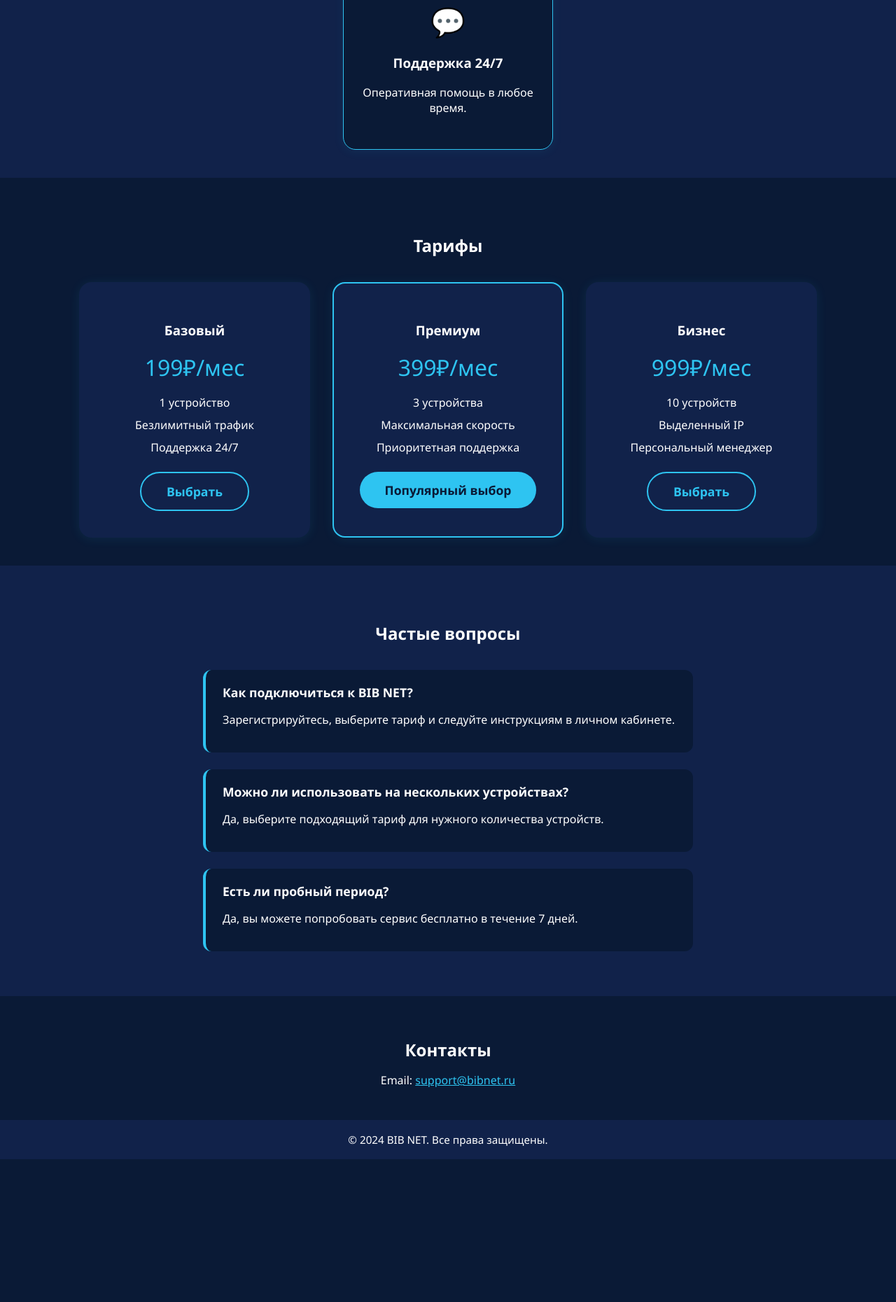
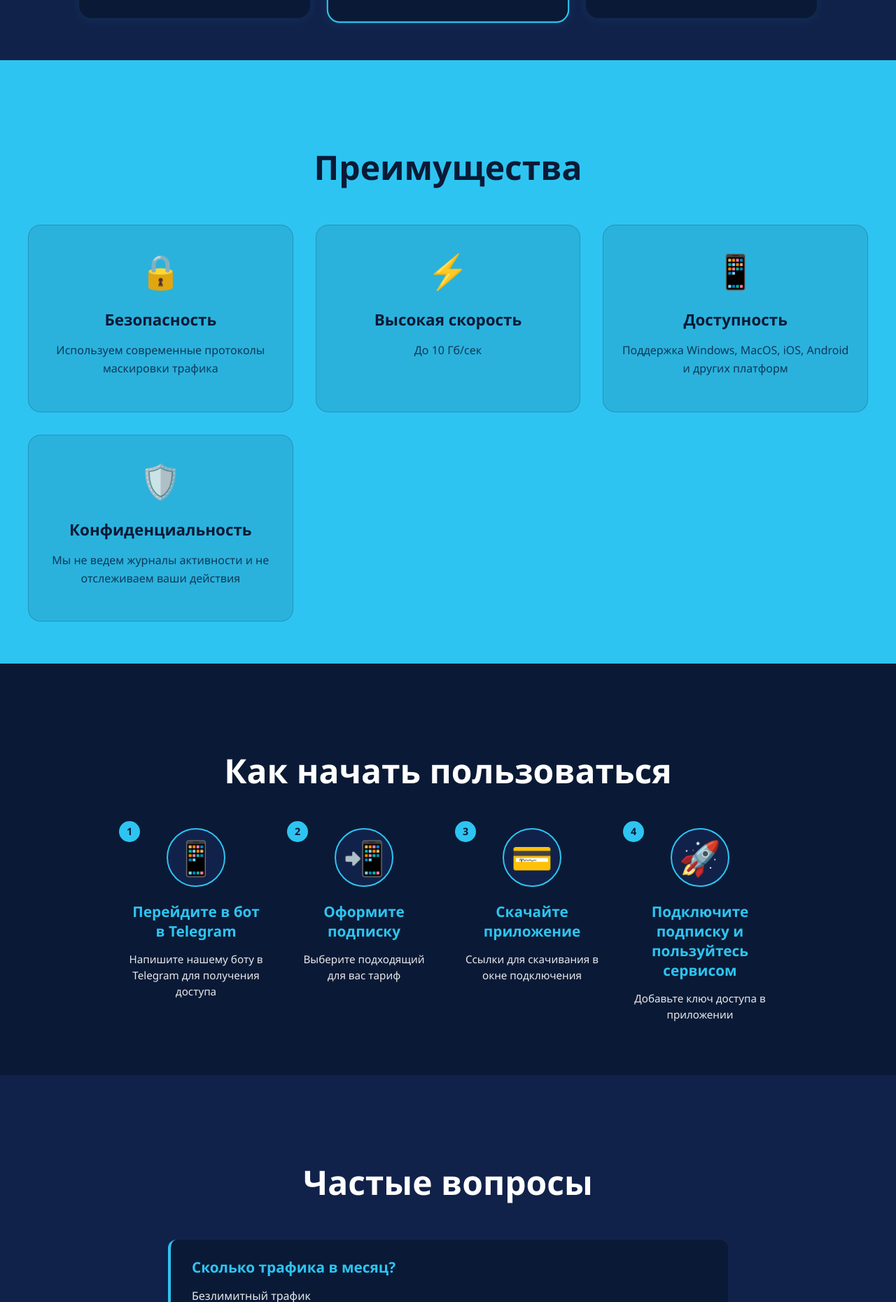
Before and after one commit to AlexKanivets/bibNet, a plain HTML site: page index.html in a window 1280 px wide. Shown: the part 940-2800 px from the top of the page at 70% size. Before the commit the page ends 2596 px from the top, so only its background shows below. Drawn offline with Linux system fonts and the light colour scheme.

Commit message:
Add files via upload

```diff
--- a/index.html
+++ b/index.html
@@ -7,120 +7,154 @@
   <link rel="stylesheet" href="styles.css">
 </head>
 <body>
-  <header class="header">
-    <div class="container header__container">
-      <img src="logo.png" alt="BIB NET Logo" class="logo">
-      <nav class="nav">
-        <a href="#about">О нас</a>
-        <a href="#features">Преимущества</a>
-        <a href="#pricing">Тарифы</a>
-        <a href="#faq">FAQ</a>
-        <a href="#contact">Контакты</a>
-      </nav>
-    </div>
-  </header>
   <main>
     <section class="hero">
       <div class="container hero__container">
         <div class="hero__content">
-          <h1>BIB NET — Ваш безопасный VPN</h1>
-          <p>Анонимность, скорость и свобода в интернете. Защитите свои данные с BIB NET!</p>
-          <a href="#pricing" class="btn btn-primary">Попробовать бесплатно</a>
+          <img src="logo.png" alt="BIB NET Logo" class="hero__logo">
+          <h1>BIB NET</h1>
+          <p>Ваша безпасность, скорость и защита данных в интернете</p>
+          <a href="https://t.me/BibNetBot" class="btn btn-primary btn-animated">Подключить</a>
         </div>
       </div>
     </section>
-    <section class="features" id="features">
-      <div class="container features__container">
-        <h2>Преимущества BIB NET</h2>
-        <div class="features__list">
-          <div class="feature">
-            <div class="feature__icon">🔒</div>
-            <h3>Безопасность</h3>
-            <p>Шифрование трафика и защита личных данных.</p>
-          </div>
-          <div class="feature">
-            <div class="feature__icon">⚡</div>
-            <h3>Высокая скорость</h3>
-            <p>Стабильное и быстрое соединение без ограничений.</p>
-          </div>
-          <div class="feature">
-            <div class="feature__icon">🌍</div>
-            <h3>Доступ к любым сайтам</h3>
-            <p>Обходите блокировки и пользуйтесь интернетом без границ.</p>
-          </div>
-          <div class="feature">
-            <div class="feature__icon">💬</div>
-            <h3>Поддержка 24/7</h3>
-            <p>Оперативная помощь в любое время.</p>
-          </div>
-        </div>
-      </div>
-    </section>
+
     <section class="pricing" id="pricing">
       <div class="container pricing__container">
         <h2>Тарифы</h2>
         <div class="pricing__list">
           <div class="pricing__item">
-            <h3>Базовый</h3>
-            <p class="price">199₽/мес</p>
-            <ul>
-              <li>1 устройство</li>
-              <li>Безлимитный трафик</li>
-              <li>Поддержка 24/7</li>
-            </ul>
-            <a href="#" class="btn btn-secondary">Выбрать</a>
+            <h3>1 месяц</h3>
+            <p class="price">от 150₽/мес</p>
+            <!-- <ul>
+              <li><span class="checkmark">✓</span>1 устройство</li>
+              <li><span class="checkmark">✓</span>Безлимитный трафик</li>
+              <li><span class="checkmark">✓</span>Поддержка 24/7</li>
+            </ul> -->
+            <a href="https://t.me/BibNetBot" class="btn btn-secondary">Купить</a>
           </div>
           <div class="pricing__item pricing__item--popular">
-            <h3>Премиум</h3>
-            <p class="price">399₽/мес</p>
-            <ul>
-              <li>3 устройства</li>
-              <li>Максимальная скорость</li>
-              <li>Приоритетная поддержка</li>
-            </ul>
-            <a href="#" class="btn btn-primary">Популярный выбор</a>
+            <h3>3 месяца</h3>
+            <p class="price">от 400₽/мес</p>
+            <!-- <ul>
+              <li><span class="checkmark">✓</span>3 устройства</li>
+              <li><span class="checkmark">✓</span>Безлимитный трафик</li>
+              <li><span class="checkmark">✓</span>Поддержка 24/7</li>
+            </ul> -->
+            <a href="https://t.me/BibNetBot" class="btn btn-primary">Купить</a>
           </div>
           <div class="pricing__item">
-            <h3>Бизнес</h3>
-            <p class="price">999₽/мес</p>
-            <ul>
-              <li>10 устройств</li>
-              <li>Выделенный IP</li>
-              <li>Персональный менеджер</li>
-            </ul>
-            <a href="#" class="btn btn-secondary">Выбрать</a>
+            <h3>6 месяцев</h3>
+            <p class="price">от 700₽/мес</p>
+            <!-- <ul>
+              <li><span class="checkmark">✓</span>Безлимитное количество устройств</li>
+              <li><span class="checkmark">✓</span>Безлимитный трафик</li>
+              <li><span class="checkmark">✓</span>Поддержка 24/7</li>
+            </ul> -->
+            <a href="https://t.me/BibNetBot" class="btn btn-secondary">Купить</a>
           </div>
         </div>
       </div>
     </section>
+
+    <section class="features" id="features">
+      <div class="container features__container">
+        <h2>Преимущества</h2>
+        <div class="features__list">
+          <div class="feature">
+            <div class="feature__icon">🔒</div>
+            <h3>Безопасность</h3>
+            <p>Используем современные протоколы маскировки трафика</p>
+          </div>
+          <div class="feature">
+            <div class="feature__icon">⚡</div>
+            <h3>Высокая скорость</h3>
+            <p>До 10 Гб/сек</p>
+          </div>
+          <div class="feature">
+            <div class="feature__icon">📱</div>
+            <h3>Доступность</h3>
+            <p>Поддержка Windows, MacOS, iOS, Android и других платформ</p>
+          </div>
+          <div class="feature">
+            <div class="feature__icon">🛡️</div>
+            <h3>Конфиденциальность</h3>
+            <p>Мы не ведем журналы активности и не отслеживаем ваши действия</p>
+          </div>
+        </div>
+      </div>
+    </section>
+
+    <section class="how-to-start">
+      <div class="container how-to-start__container">
+        <h2>Как начать пользоваться</h2>
+        <div class="steps">
+          <div class="step">
+            <div class="step__number">1</div>
+            <div class="step__icon">📱</div>
+            <h3>Перейдите в бот в Telegram</h3>
+            <p>Напишите нашему боту в Telegram для получения доступа</p>
+          </div>
+          <div class="step">
+            <div class="step__number">2</div>
+            <div class="step__icon">📲</div>
+            <h3>Оформите подписку</h3>
+            <p>Выберите подходящий для вас тариф</p>
+          </div>
+          <div class="step">
+            <div class="step__number">3</div>
+            <div class="step__icon">💳</div>
+            <h3>Скачайте приложение</h3>
+            <p>Ссылки для скачивания в окне подключения</p>
+          </div>
+          <div class="step">
+            <div class="step__number">4</div>
+            <div class="step__icon">🚀</div>
+            <h3>Подключите подписку и пользуйтесь сервисом</h3>
+            <p>Добавьте ключ доступа в приложении</p>
+          </div>
+        </div>
+      </div>
+    </section>
+
     <section class="faq" id="faq">
       <div class="container faq__container">
         <h2>Частые вопросы</h2>
         <div class="faq__list">
           <div class="faq__item">
-            <h3>Как подключиться к BIB NET?</h3>
-            <p>Зарегистрируйтесь, выберите тариф и следуйте инструкциям в личном кабинете.</p>
+            <h3>Сколько трафика в месяц?</h3>
+            <p>Безлимитный трафик</p>
           </div>
           <div class="faq__item">
-            <h3>Можно ли использовать на нескольких устройствах?</h3>
-            <p>Да, выберите подходящий тариф для нужного количества устройств.</p>
+            <h3>Как продлить подписку?</h3>
+            <p>Выберите тариф и оплатите его повторно.</p>
           </div>
           <div class="faq__item">
-            <h3>Есть ли пробный период?</h3>
-            <p>Да, вы можете попробовать сервис бесплатно в течение 7 дней.</p>
+            <h3>Что делать, если сервис не работает?</h3>
+            <p>Обратитесь к нашей службе поддержки через Telegram-бот. Мы работаем 24/7 и поможем решить любые технические проблемы.</p>
+          </div>
+          <div class="faq__item">
+            <h3>На каких устройствах работает ваш сервис?</h3>
+            <p>Наш сервис поддерживает все популярные платформы: Windows, MacOS, iOS, Android, Linux, а AndroidTV и AppleTV.</p>
           </div>
         </div>
       </div>
     </section>
+
     <section class="contact" id="contact">
       <div class="container contact__container">
         <h2>Контакты</h2>
-        <p>Email: <a href="mailto:support@bibnet.ru">support@bibnet.ru</a></p>
+        <p>Telegram: <a href="https://t.me/BibNet_support_bot">BIB NET Support</a></p>
       </div>
     </section>
   </main>
   <footer class="footer">
     <div class="container footer__container">
+      <div class="footer__links">
+        <a href="#terms">Условия пользования</a>
+        <a href="#offer">Публичная оферта</a>
+        <a href="#privacy">Политика обработки персональных данных</a>
+      </div>
       <span>© 2024 BIB NET. Все права защищены.</span>
     </div>
   </footer>
--- a/styles.css
+++ b/styles.css
@@ -11,209 +11,430 @@ body {
   padding: 0 20px;
 }
 
-.header {
+.hero {
   background: #0A1A36;
-  padding: 24px 0 12px 0;
-  border-bottom: 1px solid #2EC4F1;
-}
-.header__container {
-  display: flex;
-  align-items: center;
-  justify-content: space-between;
-}
-.logo {
-  height: 56px;
-}
-.nav a {
-  color: #fff;
-  text-decoration: none;
-  margin-left: 32px;
-  font-weight: 500;
-  transition: color 0.2s;
-}
-.nav a:hover {
-  color: #2EC4F1;
-}
-
-.hero {
-  background: linear-gradient(120deg, #0A1A36 60%, #2EC4F1 100%);
   padding: 80px 0 60px 0;
   text-align: center;
 }
+
+.hero__logo {
+  height: 120px;
+  margin-bottom: 30px;
+}
+
 .hero__content h1 {
-  font-size: 2.8rem;
+  font-size: 3.5rem;
   margin-bottom: 18px;
+  font-weight: 700;
 }
+
 .hero__content p {
-  font-size: 1.3rem;
+  font-size: 1.4rem;
   margin-bottom: 32px;
+  opacity: 0.9;
 }
+
 .btn {
   display: inline-block;
-  padding: 14px 36px;
+  padding: 16px 40px;
   border-radius: 32px;
-  font-size: 1.1rem;
+  font-size: 1.2rem;
   font-weight: 600;
   text-decoration: none;
-  transition: background 0.2s, color 0.2s;
+  transition: all 0.3s ease;
   cursor: pointer;
+  border: none;
 }
+
 .btn-primary {
   background: #2EC4F1;
   color: #0A1A36;
-  border: none;
 }
+
 .btn-primary:hover {
   background: #fff;
   color: #2EC4F1;
+  transform: translateY(-2px);
+  box-shadow: 0 8px 25px rgba(46, 196, 241, 0.3);
 }
+
+.btn-animated {
+  position: relative;
+  overflow: hidden;
+}
+
+.btn-animated::before {
+  content: '';
+  position: absolute;
+  top: 50%;
+  left: 50%;
+  width: 0;
+  height: 0;
+  background: rgba(255, 255, 255, 0.2);
+  border-radius: 50%;
+  transform: translate(-50%, -50%);
+  transition: width 0.6s, height 0.6s;
+}
+
+.btn-animated:hover::before {
+  width: 300px;
+  height: 300px;
+}
+
 .btn-secondary {
   background: transparent;
   color: #2EC4F1;
   border: 2px solid #2EC4F1;
 }
+
 .btn-secondary:hover {
   background: #2EC4F1;
   color: #0A1A36;
-}
-
-.features {
-  padding: 60px 0 40px 0;
-  background: #11224A;
-}
-.features__container h2 {
-  text-align: center;
-  margin-bottom: 36px;
-}
-.features__list {
-  display: flex;
-  flex-wrap: wrap;
-  gap: 32px;
-  justify-content: center;
-}
-.feature {
-  background: #0A1A36;
-  border: 1px solid #2EC4F1;
-  border-radius: 18px;
-  padding: 32px 24px;
-  width: 250px;
-  text-align: center;
-  box-shadow: 0 2px 16px rgba(46,196,241,0.07);
-}
-.feature__icon {
-  font-size: 2.5rem;
-  margin-bottom: 14px;
+  transform: translateY(-2px);
 }
 
 .pricing {
-  padding: 60px 0 40px 0;
-  background: #0A1A36;
+  padding: 80px 0 60px 0;
+  background: #11224A;
 }
+
 .pricing__container h2 {
   text-align: center;
-  margin-bottom: 36px;
+  margin-bottom: 50px;
+  font-size: 3rem;
+  font-weight: 700;
 }
+
 .pricing__list {
   display: flex;
   flex-wrap: wrap;
   gap: 32px;
   justify-content: center;
 }
+
 .pricing__item {
-  background: #11224A;
+  background: #0A1A36;
   border-radius: 18px;
   padding: 36px 28px;
   width: 270px;
   text-align: center;
   box-shadow: 0 2px 16px rgba(46,196,241,0.09);
   border: 2px solid transparent;
-  transition: border 0.2s;
+  transition: all 0.3s ease;
 }
+
+.pricing__item:hover {
+  transform: translateY(-5px);
+  box-shadow: 0 10px 30px rgba(46,196,241,0.2);
+}
+
 .pricing__item--popular {
   border: 2px solid #2EC4F1;
+  transform: scale(1.05);
 }
+
 .price {
-  font-size: 2rem;
+  font-size: 2.2rem;
   color: #2EC4F1;
   margin: 18px 0 18px 0;
+  font-weight: 700;
 }
+
 .pricing__item ul {
   list-style: none;
   padding: 0;
   margin: 0 0 24px 0;
 }
+
 .pricing__item ul li {
-  margin-bottom: 10px;
+  margin-bottom: 12px;
+  display: flex;
+  align-items: center;
+  justify-content: flex-start;
+  text-align: left;
+}
+
+.checkmark {
+  color: #2EC4F1;
+  font-weight: bold;
+  margin-right: 10px;
+  font-size: 1.2rem;
+}
+
+.features {
+  padding: 80px 0 60px 0;
+  background: #2EC4F1;
+  color: #0A1A36;
+}
+
+.features__container h2 {
+  text-align: center;
+  margin-bottom: 50px;
+  font-size: 3rem;
+  font-weight: 700;
+  color: #0A1A36;
+}
+
+.features__list {
+  display: grid;
+  grid-template-columns: repeat(auto-fit, minmax(350px, 1fr));
+  gap: 32px;
+  justify-content: center;
+}
+
+.feature {
+  background: rgba(10, 26, 54, 0.1);
+  border: 1px solid rgba(10, 26, 54, 0.2);
+  border-radius: 18px;
+  padding: 32px 24px;
+  text-align: center;
+  transition: all 0.3s ease;
+}
+
+.feature:hover {
+  background: rgba(10, 26, 54, 0.15);
+  transform: translateY(-5px);
+}
+
+.feature__icon {
+  font-size: 3rem;
+  margin-bottom: 20px;
+}
+
+.feature h3 {
+  color: #0A1A36;
+  font-size: 1.4rem;
+  margin-bottom: 15px;
+  font-weight: 600;
+}
+
+.feature p {
+  color: #0A1A36;
+  opacity: 0.8;
+  line-height: 1.6;
+}
+
+.how-to-start {
+  padding: 80px 0 60px 0;
+  background: #0A1A36;
+}
+
+.how-to-start__container h2 {
+  text-align: center;
+  margin-bottom: 50px;
+  font-size: 3rem;
+  font-weight: 700;
+}
+
+.steps {
+  display: flex;
+  flex-wrap: wrap;
+  gap: 40px;
+  justify-content: center;
+  align-items: flex-start;
+}
+
+.step {
+  text-align: center;
+  max-width: 200px;
+  position: relative;
+}
+
+.step__number {
+  position: absolute;
+  top: -10px;
+  left: -10px;
+  background: #2EC4F1;
+  color: #0A1A36;
+  width: 30px;
+  height: 30px;
+  border-radius: 50%;
+  display: flex;
+  align-items: center;
+  justify-content: center;
+  font-weight: bold;
+  font-size: 0.9rem;
+  z-index: 2;
+}
+
+.step__icon {
+  font-size: 3rem;
+  margin-bottom: 20px;
+  background: #11224A;
+  width: 80px;
+  height: 80px;
+  border-radius: 50%;
+  display: flex;
+  align-items: center;
+  justify-content: center;
+  margin: 0 auto 20px;
+  border: 2px solid #2EC4F1;
+}
+
+.step h3 {
+  font-size: 1.3rem;
+  margin-bottom: 15px;
+  color: #2EC4F1;
+  font-weight: 600;
+}
+
+.step p {
+  font-size: 0.95rem;
+  line-height: 1.5;
+  opacity: 0.9;
 }
 
 .faq {
-  padding: 60px 0 40px 0;
+  padding: 80px 0 60px 0;
   background: #11224A;
 }
+
 .faq__container h2 {
   text-align: center;
-  margin-bottom: 36px;
+  margin-bottom: 50px;
+  font-size: 3rem;
+  font-weight: 700;
 }
+
 .faq__list {
-  max-width: 700px;
+  max-width: 800px;
   margin: 0 auto;
 }
+
 .faq__item {
   margin-bottom: 24px;
   background: #0A1A36;
   border-radius: 12px;
-  padding: 20px 24px;
+  padding: 25px 30px;
   border-left: 4px solid #2EC4F1;
+  transition: all 0.3s ease;
 }
+
+.faq__item:hover {
+  transform: translateX(5px);
+  box-shadow: 0 5px 15px rgba(46,196,241,0.1);
+}
+
 .faq__item h3 {
-  margin: 0 0 8px 0;
-  font-size: 1.1rem;
+  margin: 0 0 15px 0;
+  font-size: 1.3rem;
+  color: #2EC4F1;
+  font-weight: 600;
+}
+
+.faq__item p {
+  margin: 0;
+  line-height: 1.6;
+  opacity: 0.9;
 }
 
 .contact {
-  padding: 40px 0 30px 0;
+  padding: 60px 0 40px 0;
   background: #0A1A36;
   text-align: center;
 }
+
 .contact__container h2 {
-  margin-bottom: 16px;
+  margin-bottom: 20px;
+  font-size: 2.5rem;
+  font-weight: 700;
 }
+
 .contact__container a {
   color: #2EC4F1;
   text-decoration: underline;
+  font-size: 1.1rem;
 }
 
 .footer {
   background: #11224A;
-  padding: 18px 0;
+  padding: 30px 0;
   text-align: center;
   color: #fff;
   font-size: 0.95rem;
 }
 
+.footer__container {
+  display: flex;
+  flex-direction: column;
+  gap: 20px;
+  align-items: center;
+}
+
+.footer__links {
+  display: flex;
+  gap: 30px;
+  flex-wrap: wrap;
+  justify-content: center;
+}
+
+.footer__links a {
+  color: #2EC4F1;
+  text-decoration: none;
+  transition: opacity 0.3s ease;
+}
+
+.footer__links a:hover {
+  opacity: 0.8;
+  text-decoration: underline;
+}
+
+@media (max-width: 1200px) {
+  .features__list {
+    grid-template-columns: repeat(auto-fit, minmax(300px, 1fr));
+  }
+}
+
 @media (max-width: 900px) {
-  .features__list, .pricing__list {
+  .pricing__list {
     flex-direction: column;
     align-items: center;
   }
-}
-@media (max-width: 600px) {
-  .header__container, .hero__container {
+
+  .features__list {
+    grid-template-columns: 1fr;
+  }
+
+  .steps {
     flex-direction: column;
     align-items: center;
   }
-  .logo {
-    height: 44px;
-    margin-bottom: 12px;
-  }
-  .nav a {
-    margin-left: 18px;
-    font-size: 1rem;
-  }
-  .hero__content h1 {
-    font-size: 2rem;
-  }
-  .container {
-    padding: 0 8px;
+
+  .footer__links {
+    flex-direction: column;
+    gap: 15px;
   }
 }
+
+@media (max-width: 600px) {
+  .hero__content h1 {
+    font-size: 2.5rem;
+  }
+
+  .hero__logo {
+    height: 80px;
+  }
+
+  .pricing__container h2,
+  .features__container h2,
+  .how-to-start__container h2,
+  .faq__container h2 {
+    font-size: 2.2rem;
+  }
+
+  .container {
+    padding: 0 15px;
+  }
+
+  .features__list {
+    grid-template-columns: 1fr;
+  }
+
+  .feature {
+    padding: 25px 20px;
+  }
+
+  .faq__item {
+    padding: 20px 25px;
+  }
+}
```
